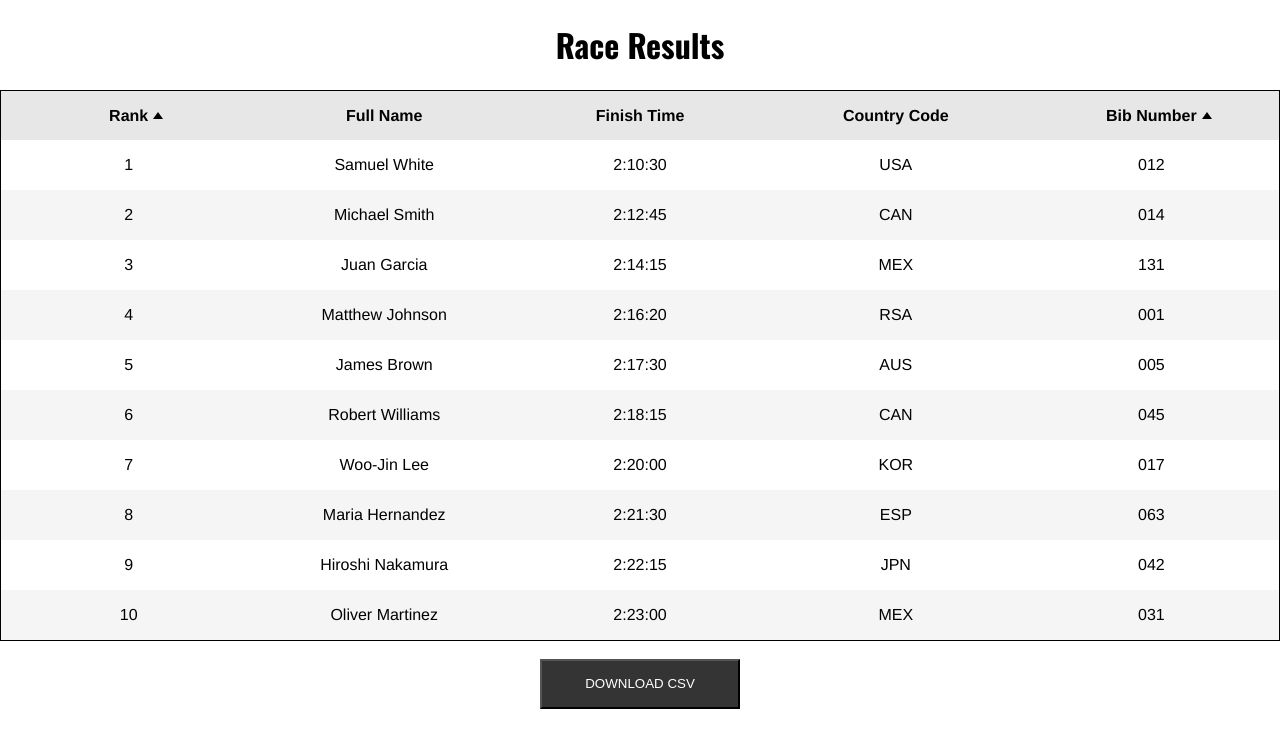
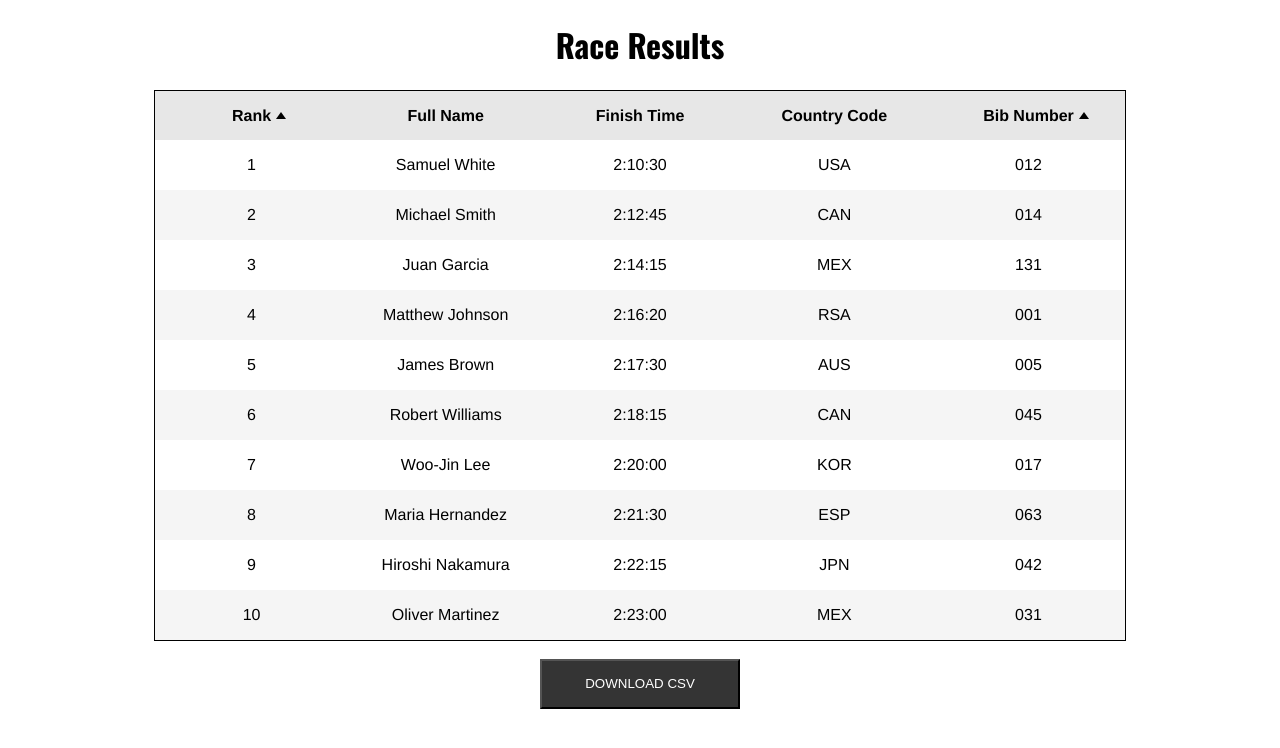
Before and after one commit to KHO11/Girraphic-Test, a React (Create React App) app: page / in a window 1280 px wide. Shown: the top 748 px of the page. Built offline with nearby package versions, Linux system fonts and the light colour scheme.

Commit message:
Add files via upload

```diff
--- a/src/App.css
+++ b/src/App.css
@@ -11,10 +11,10 @@ body {
 
 table {
   border-collapse: collapse;
-  width: 100%;
+  width: 76%;
+  margin-left: auto;
+  margin-right: auto;
   min-width: 750px;
-  margin: 0 0;
-  padding: 0;
   border: 1px solid black;
 }
 
```
